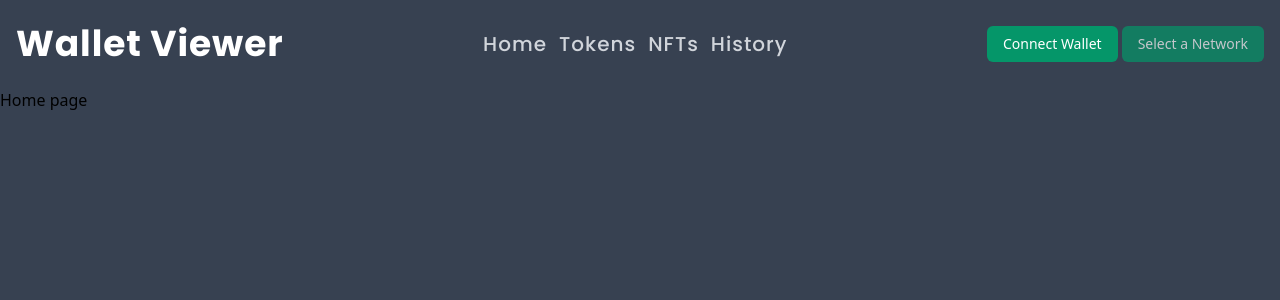
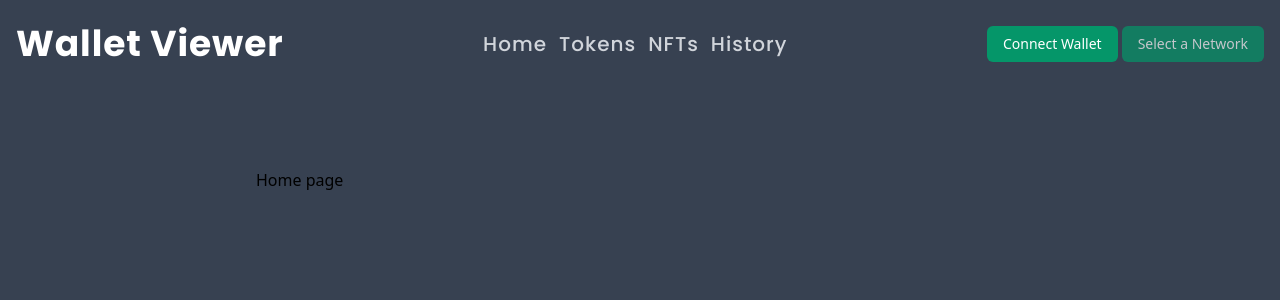
Before and after one commit to 0xMeowdy/react-moralis-wallet-viewer, a React (Create React App) app: page / in a window 1280 px wide. Shown: the top 300 px of the page. Built offline with nearby package versions, Linux system fonts and the light colour scheme; what react-moralis would draw is missing.

Commit message:
add max width of container

```diff
--- a/src/App.js
+++ b/src/App.js
@@ -11,12 +11,14 @@ export default function App() {
 	return (
 		<Router>
 			<Navbar />
+			<div className='max-w-3xl mx-auto mt-20'>
 				<Routes>
 					<Route exact path='/' element={<Home />} />
 					<Route path='/tokens' element={<TokenViewer />} />
 					<Route path='/nfts' element={<NFTViewer />} />
 					<Route path='/history' element={<History />} />
 				</Routes>
+			</div>
 		</Router>
 	)
 }
```
Lines whose indentation alone changed are shown as unchanged.
